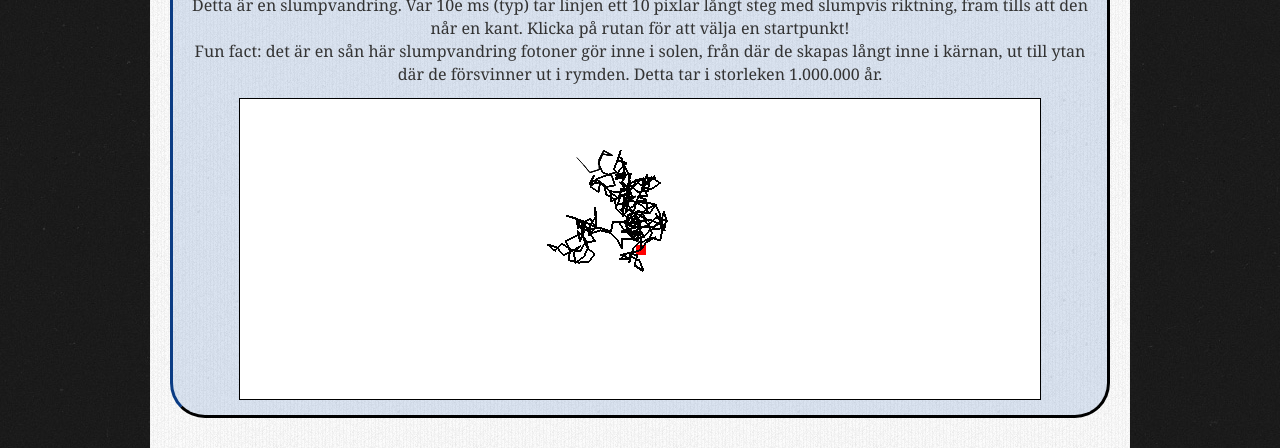
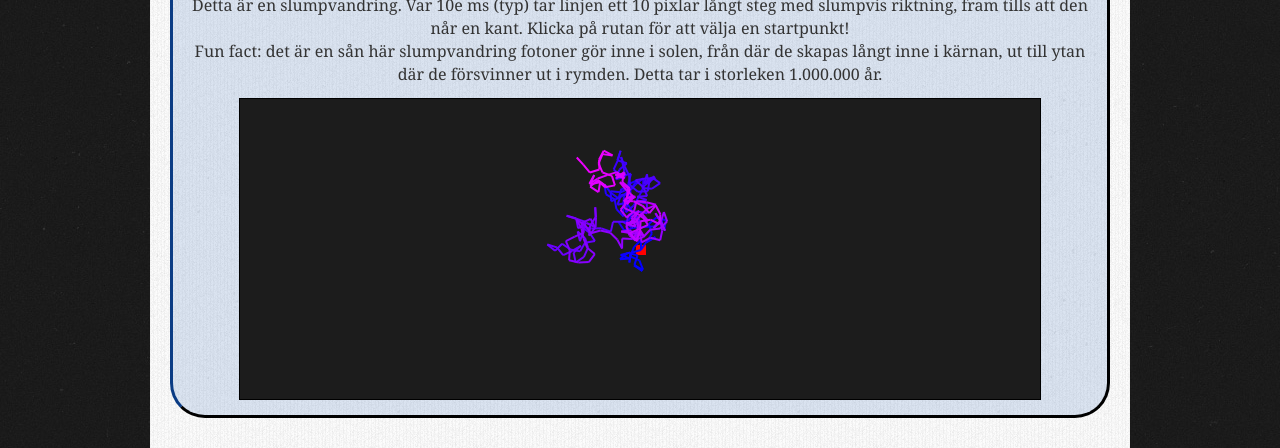
Before and after one commit to TheRealDalle/TheRealDalle.github.io, a plain HTML site: page portofolio.html in a window 1280 px wide. Both pictures are taken after a click on the element 640 px from the left and 601 px from the top of the page. Shown: the part 352-800 px from the top of the page. Drawn offline with Linux system fonts and the light colour scheme.

Commit message:
Smaller color enhancements

```diff
--- a/js/testCanvas.js
+++ b/js/testCanvas.js
@@ -1,13 +1,14 @@
+var backgroundColor = 'rgb(28, 28, 28)';
 var c = document.getElementById("randomWalkCanvas");
 var ctx = c.getContext("2d");
-ctx.fillStyle = "white";
+ctx.fillStyle = backgroundColor;
 ctx.fillRect(0, 0, c.width, c.height);
+
 
 var posX = 0;
 var posY = 0;
 var running = false;
-
-
+var currentHue = 180;
 
 function clickFunction(e) {
     if(!running){
@@ -16,8 +17,9 @@ function clickFunction(e) {
         clearRandomWalkCanvas();
 
         var coordHolder = getMousePos(c,e);
-        ctx.fillStyle = "#FF0000";
+        ctx.fillStyle = "red";
         ctx.fillRect(coordHolder.x-5, coordHolder.y-5, 10, 10);
+        ctx.lineWidth = 2;
         ctx.beginPath();
         ctx.lineTo(coordHolder.x, coordHolder.y);
         ctx.stroke();
@@ -35,19 +37,26 @@ function clickFunction(e) {
         }, 10);
 
         var takeStep = function(){
+            ctx.beginPath();
+            ctx.lineTo(posX, posY);
             var angle = randomAngle();
             var tempX = posX + Math.cos(angle)*10;
             var tempY = posY + Math.sin(angle)*10;
 
             ctx.lineTo(tempX, tempY);
+
+            changespeed = 10
+            ctx.strokeStyle = nextRanbowColor();//'rgb('+(steps*changespeed)%255+', '+(125+(steps*changespeed))%255+', '+(225+(steps*changespeed))%255+')';
+            ctx.closePath();
             ctx.stroke();
             steps++;
 
             if(tempX < 0 || tempX > c.width || tempY < 0 || tempY > c.height){
                 clearInterval(randomWalkAnimation);
                 running = false;
-                alert("It took " + steps + " steps to get to the edge! That is " + steps * 10 + " pixels, or " + (steps*10)/c.width + " times the width of the canvas! \n\nAssuming the same screen as I am using, that is " + + (steps*10)/c.width * 0.18 + " meters!");
+                alert("It took " + steps + " steps to get to the edge! That is " + steps * 10 + " pixels, or " + Math.round(10*((steps*10)/c.width))/10 + " times the width of the canvas! \n\nAssuming the same screen as I am using, that is " + Math.round((steps*10)/c.width * 0.18 * 100)/100 + " meters!");
             }
+
             posX = tempX;
             posY = tempY;
         }
@@ -56,10 +65,18 @@ function clickFunction(e) {
     }
 }
 
+
+
+function nextRanbowColor(){
+    currentHue = (currentHue+0.2)%360;
+    return 'hsl('+currentHue+',100%,50%)';
+}
+
 function clearRandomWalkCanvas(){
     ctx.clearRect(0, 0, c.width, c.height);
-    ctx.fillStyle = "white";
+    ctx.fillStyle = 'rgb(28, 28, 28)';
     ctx.fillRect(0, 0, c.width, c.height);
+    currentHue = 240;
 }
 
 
--- a/portofolio.html
+++ b/portofolio.html
@@ -281,11 +281,11 @@
 
 
 		Detaljfärg:
-		<input type="color" id="wallPaperColor" width="10">
+		<input type="color" id="wallPaperColor" width="10" value="#636363">
 		<br>
 		<br>
 		Grundfärg:
-		<input type="color" id="wallPaperBackground" width="10">
+		<input type="color" id="wallPaperBackground" width="10" value="#c4c478">
 		<br>
 		Antal sektioner: <input type="number" id="numSections" value="5" min="1">
 		<br>
```
